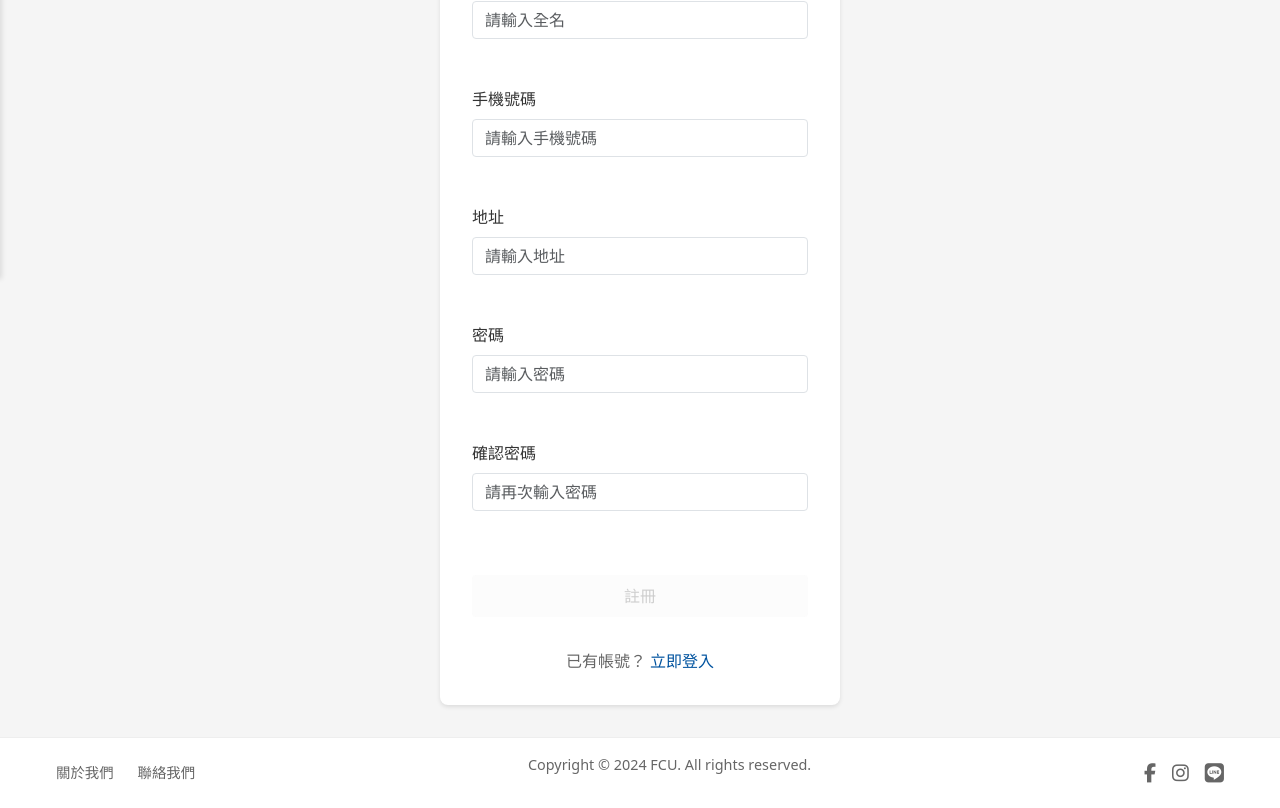
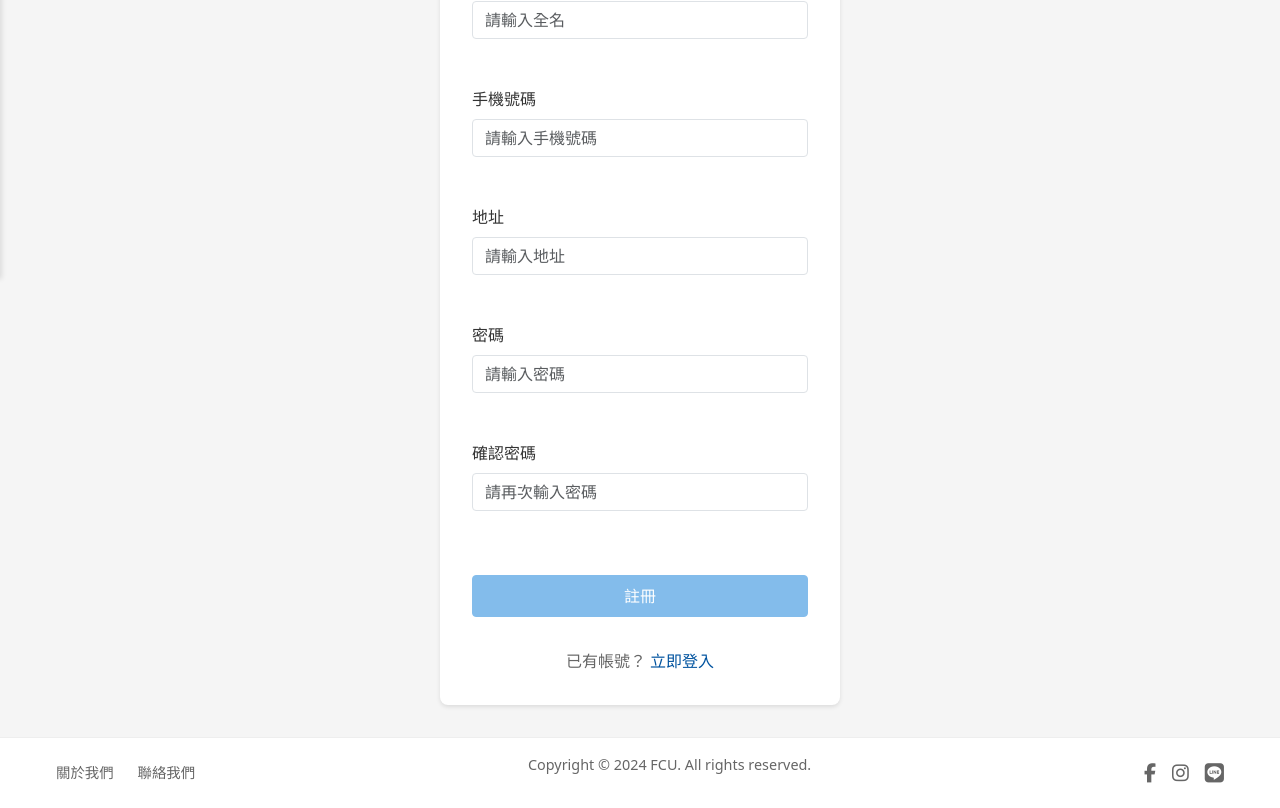
Before and after one commit to d1204429/ilivefrontend, a Vue app: page /register in a window 1280 px wide. Shown: the part 521-1329 px from the top of the page. Built offline with nearby package versions, Linux system fonts and the light colour scheme.

Commit message:
v1.0186 ProductListView.vue / TheHeaderView.vue 更改収尋提示字

```diff
--- a/src/components/common/BaseButton.vue
+++ b/src/components/common/BaseButton.vue
@@ -1,30 +1,25 @@
 <template>
   <button
-      :class="[
-      'base-button',
-      `base-button--${type}`,
-      `base-button--${size}`,
-      { 'base-button--block': block },
-      { 'base-button--disabled': disabled }
-    ]"
-      :disabled="disabled"
+      :class="buttonClasses"
+      :type="htmlType"
+      :disabled="disabled || loading"
       @click="handleClick"
   >
+    <!-- 載入動畫 -->
+    <span v-if="loading" class="button-loading">
+      <i class="fas fa-spinner fa-spin"></i>
+    </span>
+
     <!-- 左側圖標 -->
-    <i v-if="leftIcon" :class="['button-icon', leftIcon]"></i>
+    <i v-if="leftIcon && !loading" :class="['button-icon', leftIcon]"></i>
 
     <!-- 按鈕內容 -->
-    <span class="button-content">
+    <span class="button-content" :class="{ 'hidden': loading }">
       <slot></slot>
     </span>
 
     <!-- 右側圖標 -->
-    <i v-if="rightIcon" :class="['button-icon', rightIcon]"></i>
-
-    <!-- 載入動畫 -->
-    <span v-if="loading" class="button-loading">
-      <i class="fas fa-spinner fa-spin"></i>
-    </span>
+    <i v-if="rightIcon && !loading" :class="['button-icon', rightIcon]"></i>
   </button>
 </template>
 
@@ -33,8 +28,15 @@ export default {
   name: 'BaseButton',
 
   props: {
-    // 按鈕類型
-    type: {
+    // HTML 按鈕類型
+    htmlType: {
+      type: String,
+      default: 'button',
+      validator: value => ['button', 'submit', 'reset'].includes(value)
+    },
+
+    // 按鈕樣式類型
+    variant: {
       type: String,
       default: 'primary',
       validator: value => [
@@ -85,6 +87,35 @@ export default {
     block: {
       type: Boolean,
       default: false
+    },
+
+    // 是否為輪廓按鈕
+    outline: {
+      type: Boolean,
+      default: false
+    },
+
+    // 是否為圓角按鈕
+    rounded: {
+      type: Boolean,
+      default: false
+    }
+  },
+
+  computed: {
+    buttonClasses() {
+      return [
+        'base-button',
+        `base-button--${this.variant}`,
+        `base-button--${this.size}`,
+        {
+          'base-button--block': this.block,
+          'base-button--disabled': this.disabled || this.loading,
+          'base-button--outline': this.outline,
+          'base-button--rounded': this.rounded,
+          'base-button--loading': this.loading
+        }
+      ]
     }
   },
 
@@ -105,18 +136,24 @@ export default {
   justify-content: center;
   padding: 0.5rem 1rem;
   border: 1px solid transparent;
-  border-radius: 4px;
+  border-radius: 0.25rem;
   font-weight: 500;
+  font-size: 1rem;
+  line-height: 1.5;
+  text-align: center;
   cursor: pointer;
-  transition: all 0.3s ease;
+  transition: all 0.2s ease-in-out;
   position: relative;
   outline: none;
+  white-space: nowrap;
+  user-select: none;
 }
 
 /* 尺寸變體 */
 .base-button--small {
   padding: 0.25rem 0.5rem;
   font-size: 0.875rem;
+  border-radius: 0.2rem;
 }
 
 .base-button--medium {
@@ -127,61 +164,104 @@ export default {
 .base-button--large {
   padding: 0.75rem 1.5rem;
   font-size: 1.125rem;
+  border-radius: 0.3rem;
 }
 
-/* 類型變體 */
+/* 主題變體 */
 .base-button--primary {
-  background-color: var(--primary-color);
+  background-color: #4299e1;
   color: #ffffff;
+  border-color: #4299e1;
 }
 
 .base-button--secondary {
-  background-color: #6c757d;
+  background-color: #718096;
   color: #ffffff;
+  border-color: #718096;
 }
 
 .base-button--success {
-  background-color: #28a745;
+  background-color: #48bb78;
   color: #ffffff;
+  border-color: #48bb78;
 }
 
 .base-button--danger {
-  background-color: #dc3545;
+  background-color: #f56565;
   color: #ffffff;
+  border-color: #f56565;
 }
 
 .base-button--warning {
-  background-color: #ffc107;
+  background-color: #ecc94b;
   color: #000000;
+  border-color: #ecc94b;
 }
 
 .base-button--info {
-  background-color: #17a2b8;
+  background-color: #4fd1c5;
   color: #ffffff;
+  border-color: #4fd1c5;
 }
 
 .base-button--light {
-  background-color: #f8f9fa;
-  color: #000000;
-  border: 1px solid #dee2e6;
+  background-color: #f7fafc;
+  color: #1a202c;
+  border-color: #e2e8f0;
 }
 
 .base-button--dark {
-  background-color: #343a40;
+  background-color: #2d3748;
   color: #ffffff;
+  border-color: #2d3748;
 }
 
 .base-button--link {
   background-color: transparent;
-  color: var(--primary-color);
+  color: #4299e1;
   text-decoration: none;
+  border-color: transparent;
+}
+
+/* 輪廓按鈕 */
+.base-button--outline {
+  background-color: transparent;
+}
+
+.base-button--outline.base-button--primary {
+  color: #4299e1;
+}
+
+.base-button--outline.base-button--secondary {
+  color: #718096;
+}
+
+.base-button--outline.base-button--success {
+  color: #48bb78;
+}
+
+.base-button--outline.base-button--danger {
+  color: #f56565;
+}
+
+.base-button--outline.base-button--warning {
+  color: #ecc94b;
+}
+
+.base-button--outline.base-button--info {
+  color: #4fd1c5;
+}
+
+/* 圓角按鈕 */
+.base-button--rounded {
+  border-radius: 9999px;
 }
 
 /* 狀態樣式 */
-.base-button--disabled,
-.base-button:disabled {
+.base-button--disabled {
   opacity: 0.65;
   cursor: not-allowed;
+  pointer-events: none;
 }
 
 .base-button--block {
@@ -191,7 +271,16 @@ export default {
 
 /* 圖標樣式 */
 .button-icon {
-  margin: 0 0.5rem;
+  display: inline-flex;
+  align-items: center;
+}
+
+.button-icon:first-child {
+  margin-right: 0.5rem;
+}
+
+.button-icon:last-child {
+  margin-left: 0.5rem;
 }
 
 /* 載入動畫 */
@@ -202,23 +291,33 @@ export default {
   transform: translate(-50%, -50%);
 }
 
-.button-loading ~ .button-content {
-  opacity: 0;
+.base-button--loading {
+  color: transparent !important;
+}
+
+.base-button--loading .button-content {
+  visibility: hidden;
 }
 
 /* 懸停效果 */
-.base-button:not(.base-button--disabled):not(:disabled):hover {
+.base-button:not(.base-button--disabled):not(.base-button--loading):hover {
   opacity: 0.9;
+  transform: translateY(-1px);
 }
 
 /* 點擊效果 */
-.base-button:not(.base-button--disabled):not(:disabled):active {
+.base-button:not(.base-button--disabled):not(.base-button--loading):active {
   transform: translateY(1px);
 }
 
-@media (max-width: 768px) {
-  .base-button--block-mobile {
-    width: 100%;
+/* 響應式設計 */
+@media (max-width: 640px) {
+  .base-button {
+    font-size: 0.875rem;
+  }
+
+  .base-button--large {
+    font-size: 1rem;
   }
 }
 </style>
--- a/src/main.js
+++ b/src/main.js
@@ -22,8 +22,8 @@ app.use(router)
 
 // 配置Axios
 app.config.globalProperties.$axios = axios
-axios.defaults.baseURL = import.meta.env.VITE_API_BASE_URL || '/api'
-axios.defaults.timeout = parseInt(import.meta.env.VITE_API_TIMEOUT || '10000')
+axios.defaults.baseURL = import.meta.env.VITE_API_BASE_URL || 'http://localhost:1988/api/v1'
+axios.defaults.timeout = parseInt(import.meta.env.VITE_API_TIMEOUT || '15000')
 
 // 全局錯誤處理
 app.config.errorHandler = (err, vm, info) => {
@@ -34,6 +34,7 @@ app.config.errorHandler = (err, vm, info) => {
     // 可以添加錯誤上報邏輯
     if (import.meta.env.PROD) {
         // 生產環境錯誤處理
+        // 這裡可以添加錯誤日誌上報服務
     }
 }
 
@@ -42,8 +43,8 @@ router.beforeEach(async (to, from, next) => {
     // 設置頁面標題
     document.title = to.meta.title ? `${to.meta.title} - iLive商城` : 'iLive商城'
 
-    const token = localStorage.getItem('token')
-    const isAuthenticated = !!token
+    const accessToken = localStorage.getItem('accessToken')
+    const isAuthenticated = !!accessToken
 
     try {
         if (to.matched.some(record => record.meta.requiresAuth)) {
@@ -54,6 +55,9 @@ router.beforeEach(async (to, from, next) => {
                 })
                 return
             }
+
+            // 可以在這裡添加token驗證邏輯
+            // 例如：檢查token是否過期，如果過期則嘗試刷新
         }
 
         // 已登入用戶訪問登入/註冊頁面
@@ -65,7 +69,7 @@ router.beforeEach(async (to, from, next) => {
         next()
     } catch (error) {
         console.error('路由守衛錯誤:', error)
-        next('/404')
+        next('/error')
     }
 })
 
@@ -80,6 +84,22 @@ if (import.meta.env.DEV) {
     console.log('生產環境')
 }
 
+// 全局組件註冊
+import BaseButton from './components/common/BaseButton.vue'
+app.component('BaseButton', BaseButton)
+
+// 全局指令註冊
+app.directive('focus', {
+    mounted: (el) => el.focus()
+})
+
+// 全局過濾器（Vue 3 使用全局方法替代）
+app.config.globalProperties.$filters = {
+    currency(value) {
+        return `$${value.toFixed(2)}`
+    }
+}
+
 // 掛載應用
 app.mount('#app')
 
--- a/src/views/user/RegisterView.vue
+++ b/src/views/user/RegisterView.vue
@@ -13,6 +13,7 @@
         <div class="form-group">
           <label>用戶名</label>
           <BaseInput
+              :id="'username-input'"
               v-model="formData.username"
               type="text"
               placeholder="請輸入用戶名"
```
Also changed, not shown: public/site.webmanifest (added).
